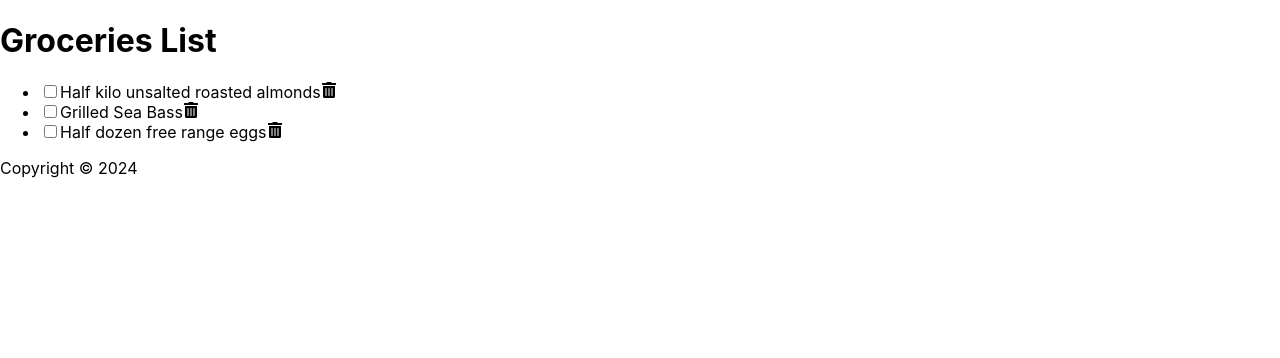
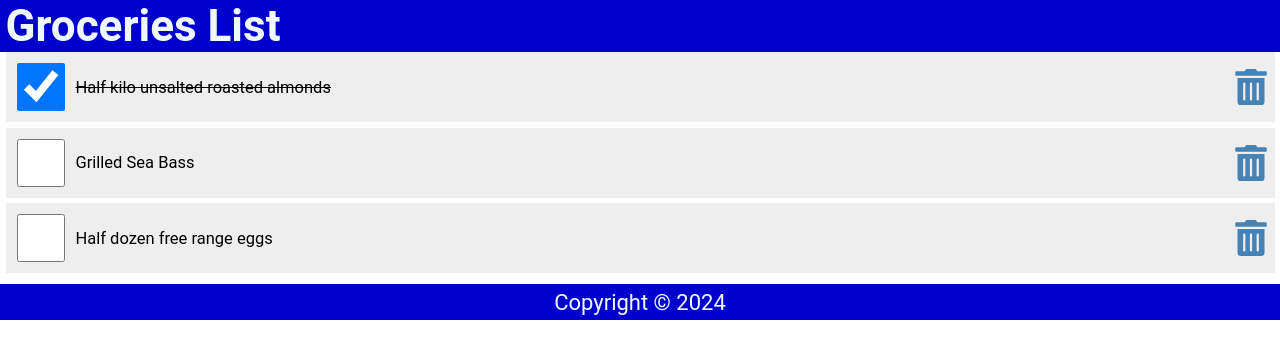
Before and after one commit to crisgoera/react01, a React (Create React App) app: page / in a window 1280 px wide. Shown: the top 358 px of the page. Built offline with nearby package versions, Linux system fonts and the light colour scheme; the HTML template or start-up script is replaced by a standard one.

Commit message:
Added CSS styling to index.css. Implemented functions to change the style based on component state.

```diff
--- a/src/Content.js
+++ b/src/Content.js
@@ -6,7 +6,7 @@ const Content = () => {
 const [items, setItems] = useState([
     {
         id: 1,
-        checked: false,
+        checked: true,
         item: "Half kilo unsalted roasted almonds"
     },
     {
@@ -21,6 +21,13 @@ const [items, setItems] = useState([
     }
   ]);
 
+  const handleCheck = (id) => {
+    const listItems = items.map((item)=> item.id === id ? {...item,
+    checked: ! item.checked } : item);
+    setItems(listItems);
+    localStorage.setItem('shoppinglist', JSON.stringify(listItems));
+  }
+
   return (
         <main>
             <ul>
@@ -29,8 +36,12 @@ const [items, setItems] = useState([
                     <input
                         type="checkbox"
                         checked={item.checked}
+                        onChange={() => handleCheck(item.id) }
                     />
-                    <label>{item.item}</label>
+                    <label
+                        style = {(item.checked) ? {textDecoration: 'line-through'} : null}
+                        onDoubleClick = {() => handleCheck(item.id) }
+                    >{item.item}</label>
                     <FaTrashAlt
                         role="button"
                         tabIndex="0"
--- a/src/index.css
+++ b/src/index.css
@@ -1,13 +1,118 @@
+* {
+  margin: 0;
+  padding: 0;
+  box-sizing: border-box;
+}
+
+html {
+  font-size: 22px;
+}
+
 body {
-  margin: 0;
-  font-family: -apple-system, BlinkMacSystemFont, 'Segoe UI', 'Roboto', 'Oxygen',
+  min-height: 100vh;
+  font-family: 'Roboto', 'Oxygen',
     'Ubuntu', 'Cantarell', 'Fira Sans', 'Droid Sans', 'Helvetica Neue',
     sans-serif;
   -webkit-font-smoothing: antialiased;
   -moz-osx-font-smoothing: grayscale;
 }
 
-code {
-  font-family: source-code-pro, Menlo, Monaco, Consolas, 'Courier New',
-    monospace;
+.App {
+  display: flex;
+  flex-direction: column;
+  justify-content: center;
+  align-items: center;
+  height: 100vh;
+  width: 100%;
+  max-width: 500px;
+  border: 1px solid mediumblue;
+  margin: auto;
 }
+
+header {
+  width: 100%;
+  padding: 0 0.25em;
+  background-color: mediumblue;
+  color: aliceblue;
+  display: flex;
+  justify-content: space-between;
+  align-items: center;
+}
+
+main {
+  width: 100%;
+  display: flex;
+  flex-direction: column;
+  flex-grow: 1;
+  justify-content: center;
+  align-items: center;
+  overflow-y: auto;
+}
+
+footer {
+  width: 100%;
+  padding: 0.25em;
+  background-color: mediumblue;
+  color: aliceblue;
+  display: grid;
+  place-content: center;
+}
+
+ul {
+  width: 100%;
+  list-style: none;
+  padding: 0 0.25rem 0.25rem;
+}
+
+ul li::before {
+  content: "\200B";
+}
+
+.item {
+  display: flex;
+  justify-content: flex-start;
+  align-items: center;
+  padding: 0.5rem 0 0.5rem 0.5rem;
+  margin: 0.25rem 0;
+  background-color: #eee;
+}
+
+.item:first-child {
+  margin: 0;
+}
+
+.item input[type="checkbox"] {
+  text-align: center;
+  width: 2.5rem;
+  width: 48px;
+  min-width: 48px;
+  height: 2.5rem;
+  height: 48px;
+  min-height: 48px;
+  cursor: pointer;
+  margin-right: 0.5rem;
+}
+
+.item input[type="checkbox"]:focus + label {
+  text-decoration: underline;
+}
+
+.item > label {
+  font-size: 0.75rem;
+  flex-grow: 1;
+}
+
+.item svg {
+  width: 48px;
+  min-width: 48px;
+  height: 36px;
+  font-size: 1rem;
+  color: steelblue;
+  cursor: pointer;
+}
+
+.item svg:focus,
+.item svg:hover {
+  color: red;
+  outline: none;
+}
```
